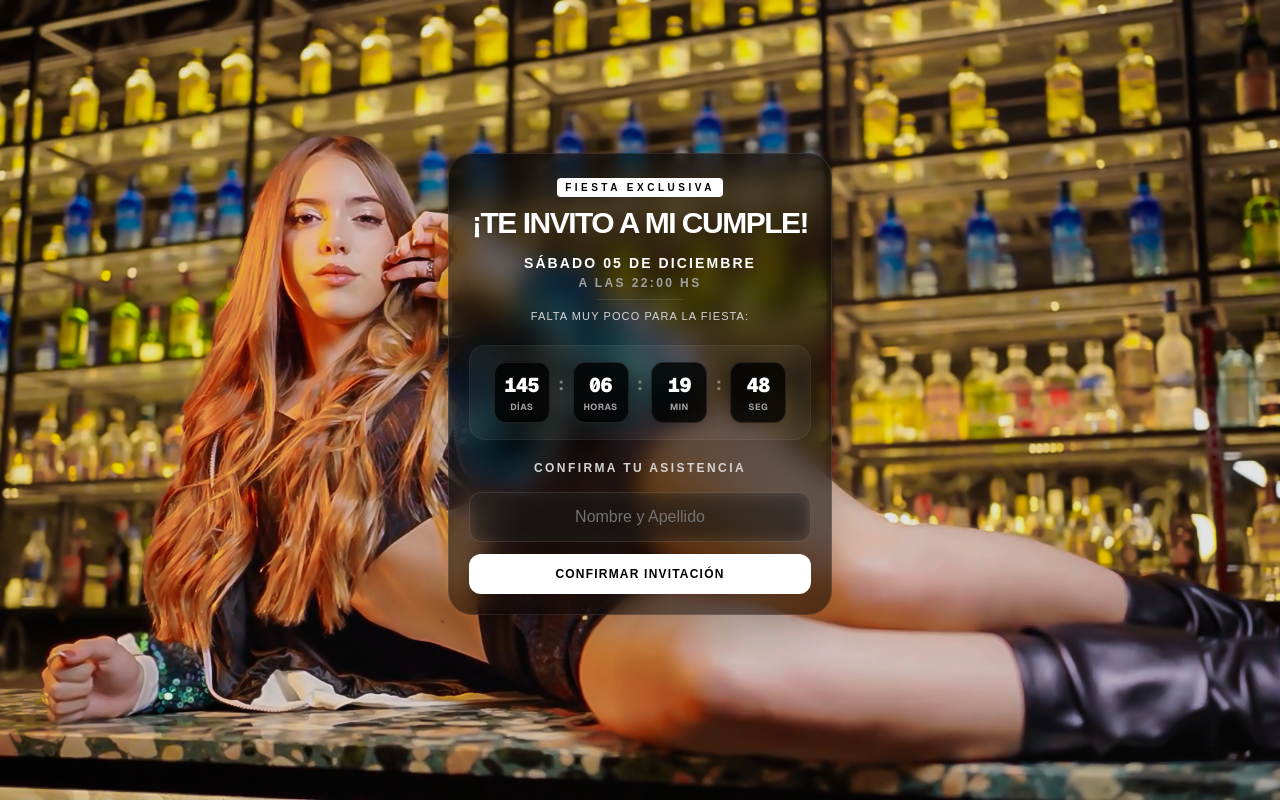
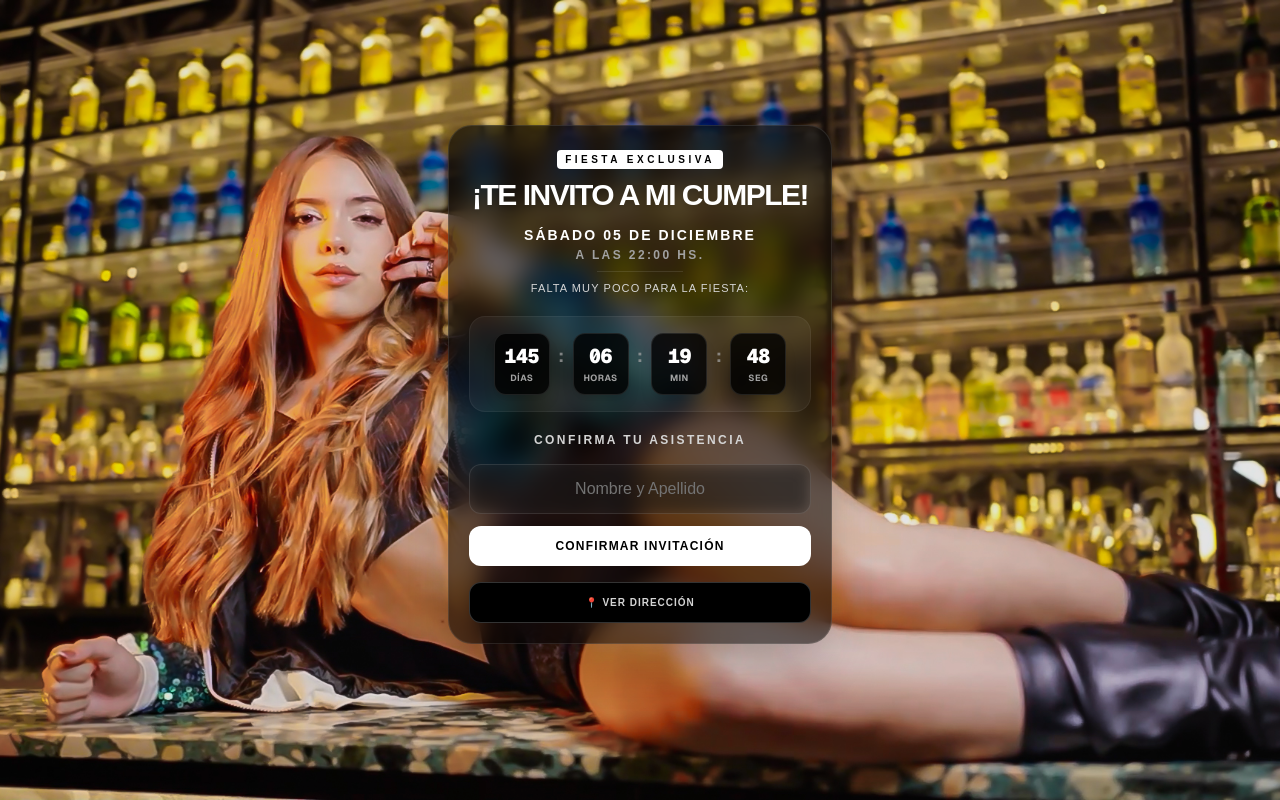
Before and after one commit to rosaduartemercedes/tarjeta-cumple, a Next.js app: page / in a window 1280 px wide. Built offline with nearby package versions, Linux system fonts and the light colour scheme.

Commit message:
direccion

```diff
--- a/app/page.js
+++ b/app/page.js
@@ -48,9 +48,11 @@ export default function Home() {
         SÁBADO 05 DE DICIEMBRE
       </p>
       <p className="text-xs font-bold tracking-[0.2em] text-neutral-400 mt-0.5">
-        A LAS 22:00 HS
+        A LAS 22:00 HS.
       </p>
     </div>
+
+
 
     {/* Línea divisoria sutil para separar la info del cronómetro */}
     <hr className="border-white/10 my-2 w-1/4 mx-auto" />
--- a/components/Countdown.js
+++ b/components/Countdown.js
@@ -52,5 +52,10 @@ export default function Countdown() {
         <span className="text-[9px] uppercase tracking-wider font-sans font-bold text-neutral-400 mt-0.5">Seg</span>
       </div>
     </div>
+
+
+
+
+
   );
 }
--- a/components/Formulario.js
+++ b/components/Formulario.js
@@ -53,7 +53,19 @@ if (
   // DISEÑO URBANO PARA LA CONFIRMACIÓN EXITOSA
   if (status === "success") {
     return (
+
+
+
+
       <div className="text-center p-6 border border-white/10 rounded-2xl bg-black/40 backdrop-blur-md w-full my-2">
+
+
+
+
+
+
+
+
         <div className="inline-flex items-center justify-center w-10 h-10 rounded-full bg-white text-black mb-3 text-lg font-bold">
           ✓
         </div>
@@ -70,6 +82,18 @@ if (
   return (
     <form onSubmit={handleSubmit} className="flex flex-col gap-3 w-full">
       <div className="text-center mb-1">
+
+
+
+
+
+
+
+
+
+
+
+
         <h2 className="text-xs font-bold uppercase tracking-[0.2em] text-neutral-300">Confirma tu asistencia</h2>
       </div>
 
@@ -89,10 +113,29 @@ if (
       <button
         type="submit"
         disabled={status === "loading"}
-        className="bg-white text-black p-3 rounded-xl font-black uppercase tracking-widest hover:bg-neutral-200 transition-all disabled:bg-neutral-700 text-xs active:scale-[0.98]"
+        className="bg-white text-black p-3 hover:cursor-pointer rounded-xl font-black uppercase tracking-widest hover:bg-neutral-200 transition-all disabled:bg-neutral-700 text-xs active:scale-[0.98]"
       >
         {status === "loading" ? "Confirmando..." : "Confirmar Invitación"}
       </button>
+
+
+
+<a
+
+  href="https://maps.google.com/?q=La+Campiña+Eventos+Av+siempreviva+1234" // Tu link real de Maps
+
+  target="_blank"
+
+  rel="noopener noreferrer"
+
+  className="w-full bg-black border border-white/20 hover:border-white/40 text-neutral-300 hover:text-white p-3 rounded-xl font-bold uppercase tracking-widest text-[10px] transition-all active:scale-[0.98] text-center block mt-1"
+
+>
+
+  📍 Ver dirección
+
+</a>
+
 
       {/* Mensaje de validación de Nombre y Apellido */}
       {errorValidacion && (
```
